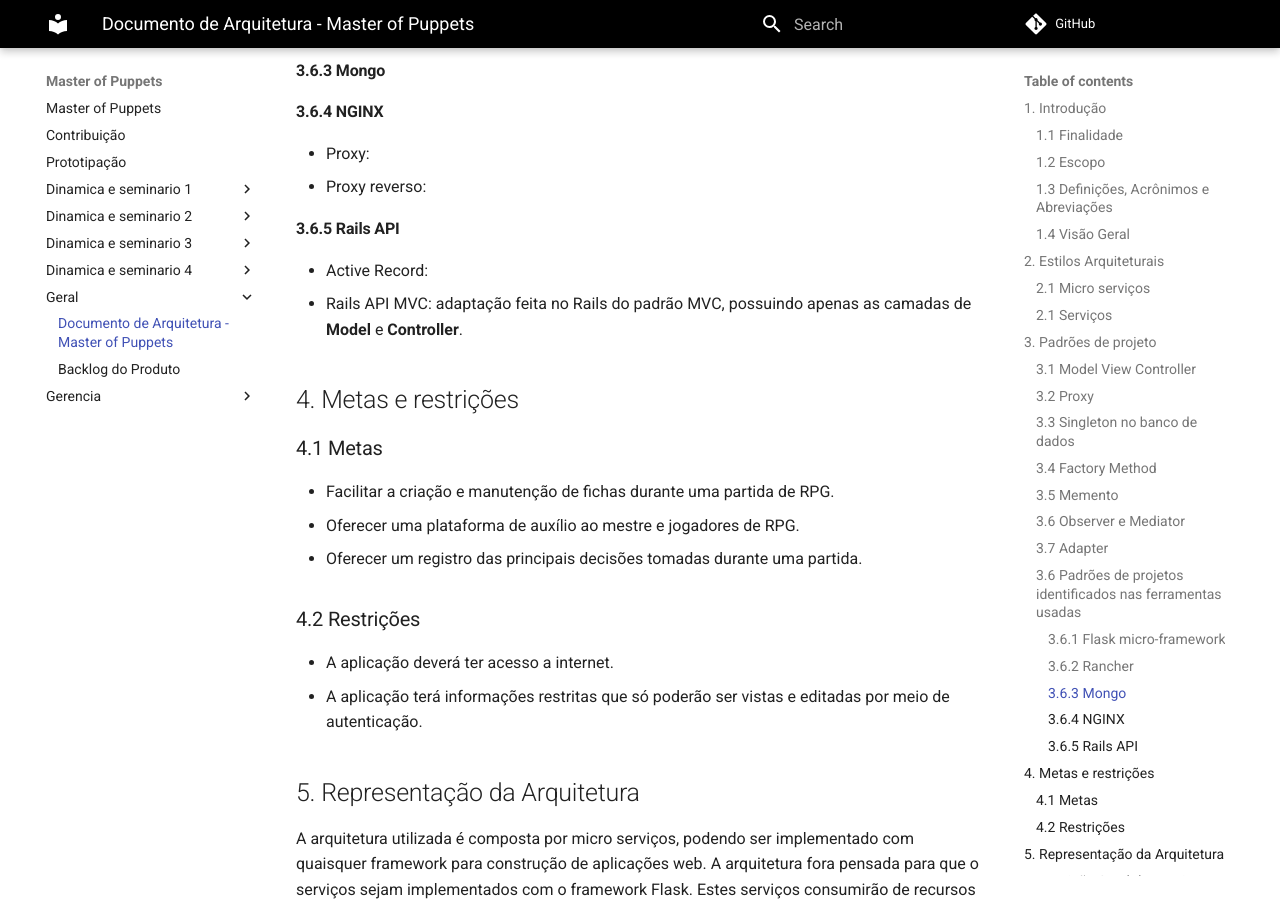
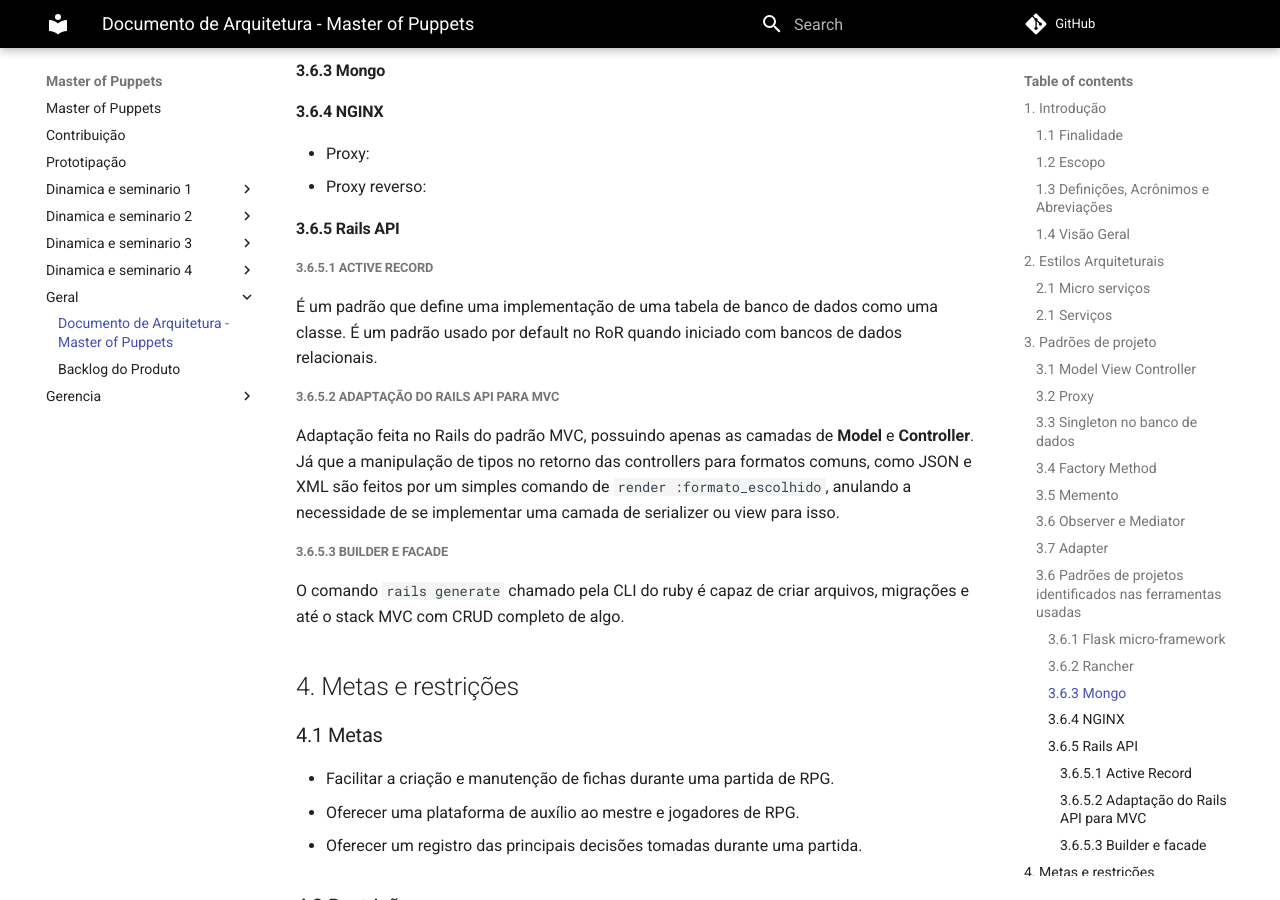
Before and after one commit to desenho-de-software-2019-02/Documentation, an MkDocs documentation site: the page built from docs/geral/arquitetura.md, in a window 1280 px wide and 900 px high, scrolled down 4115 px. Built offline with MkDocs 1.6.1 and Material for MkDocs 9.7.7, drawn with Linux system fonts in a browser that asks for light colours; comment, search, counter and statistics services are not loaded.

Commit message:
Adds rails patterns
Co-authored-by: assis <arthur120496@gmail.com>
Co-authored-by: nobrega <mateusn@outlook.com>

```diff
--- a/docs/geral/arquitetura.md
+++ b/docs/geral/arquitetura.md
@@ -109,11 +109,16 @@ Foram identificados os seguintes padrões na ferramenta Flask:
 
 #### 3.6.5 Rails API
 
-- Active Record:
-- Rails API MVC: adaptação feita no Rails do padrão MVC, possuindo apenas as camadas
-de __Model__ e __Controller__.
+##### 3.6.5.1 Active Record
+É um padrão que define uma implementação de uma tabela de
+banco de dados como uma classe. É um padrão usado por default no RoR quando iniciado com bancos de dados relacionais.
 
+##### 3.6.5.2 Adaptação do Rails API para MVC
+Adaptação feita no Rails do padrão MVC, possuindo apenas
+as camadas de __Model__ e __Controller__. Já que a manipulação de tipos no retorno das controllers para formatos comuns, como JSON e XML são feitos por um simples comando de `render :formato_escolhido`, anulando a necessidade de se implementar uma camada de serializer ou view para isso.
 
+##### 3.6.5.3 Builder e facade
+O comando `rails generate` chamado pela CLI do ruby é capaz de criar arquivos, migrações e até o stack MVC com CRUD completo de algo.
 
 ## 4. Metas e restrições
 
```
